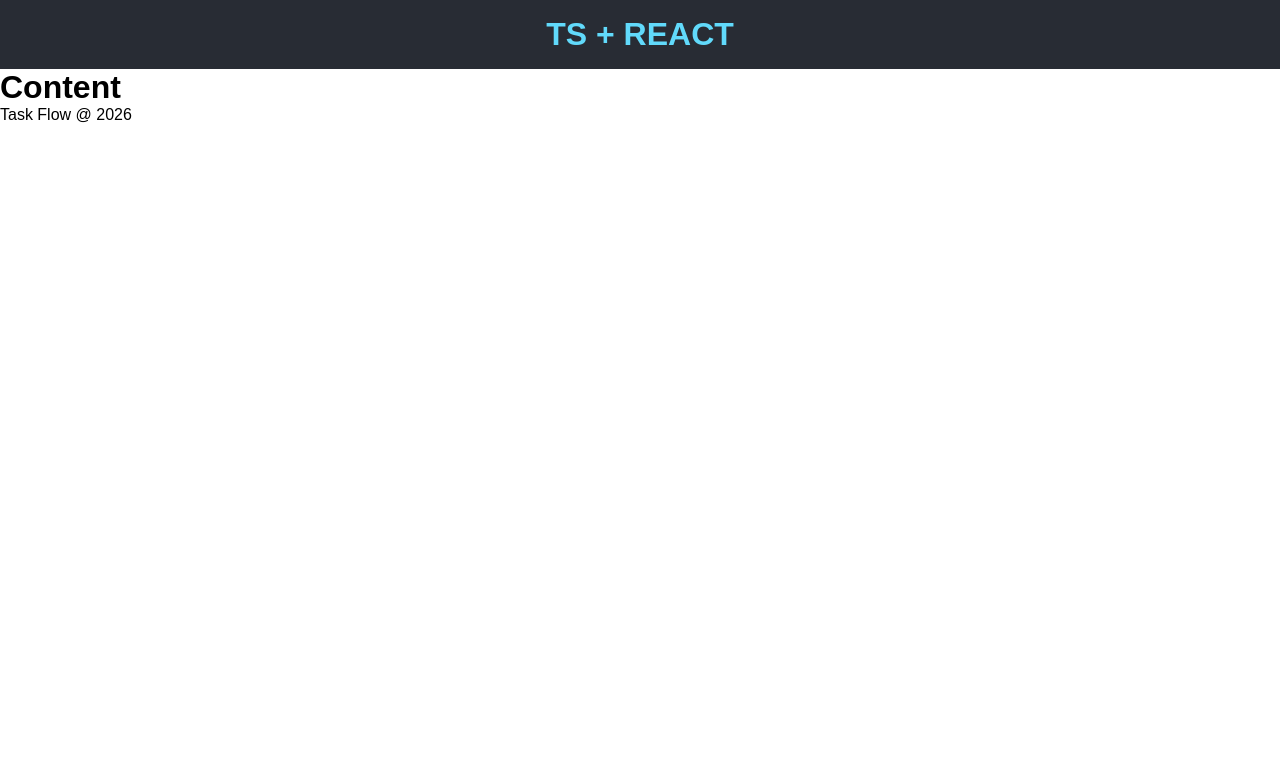
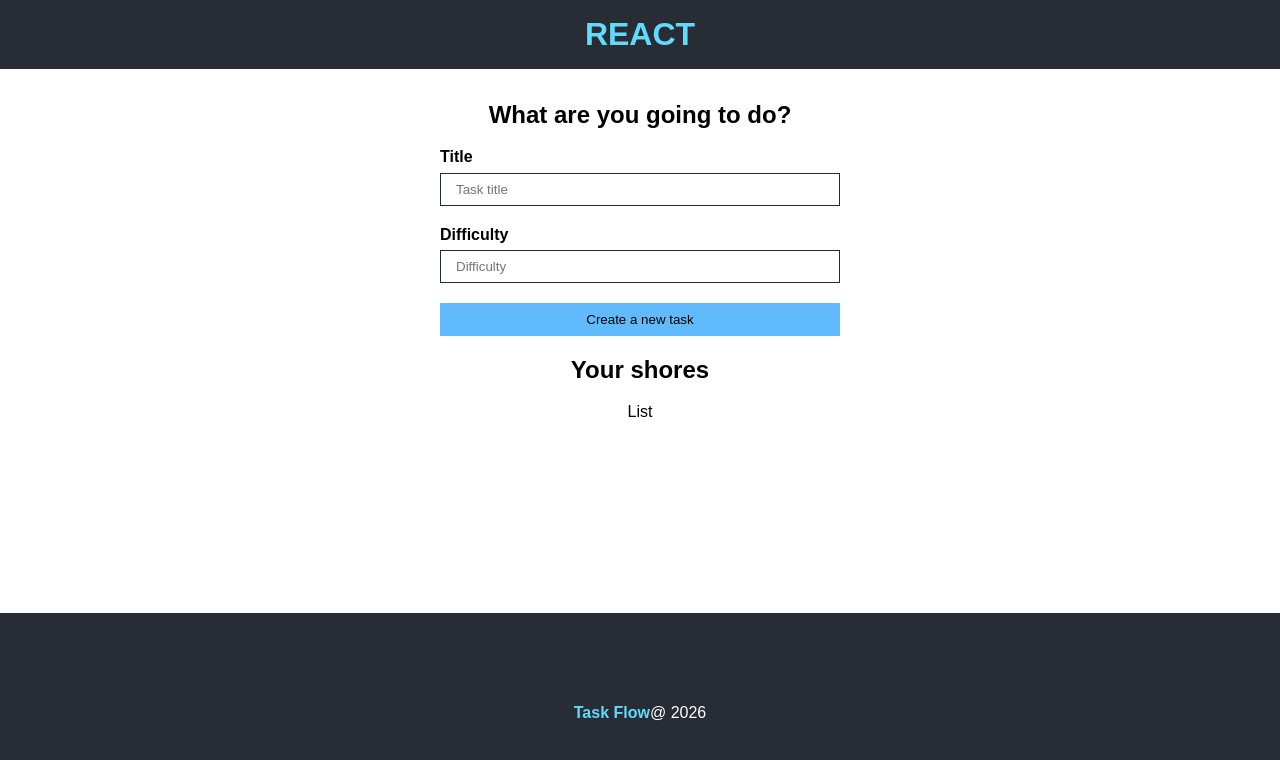
Before and after one commit to RodrigoMZanetti/task-flow, a React (Vite) app: page / in a window 1280 px wide. Shown: the top 760 px of the page. Built offline with nearby package versions, Linux system fonts and the light colour scheme.

Commit message:
feat: creat form and form styles

```diff
--- a/index.html
+++ b/index.html
@@ -4,6 +4,10 @@
     <meta charset="UTF-8" />
     <link rel="icon" type="image/svg+xml" href="/favicon.svg" />
     <meta name="viewport" content="width=device-width, initial-scale=1.0" />
+    <link
+      rel="stylesheet"
+      href="https://cdn.jsdelivr.net/npm/bootstrap-icons@1.13.1/font/bootstrap-icons.min.css"
+    />
     <title>task-flow</title>
   </head>
   <body>
--- /dev/null
+++ b/src/App.module.css
@@ -0,0 +1,9 @@
+.main {
+  min-height: 60vh;
+  text-align: center;
+  padding: 2em;
+}
+
+.main h2 {
+  margin-bottom: 0.8em;
+}
--- a/src/App.tsx
+++ b/src/App.tsx
@@ -1,14 +1,25 @@
-import "./App.css";
+import styles from "./App.module.css";
 
 //components
 import Footer from "./components/Footer";
 import Header from "./components/Header";
+import TaskForm from "./components/TaskForm";
+import TaskList from "./components/TaskList";
 
 function App() {
   return (
     <>
       <Header />
-      <h1>Content</h1>
+      <main className={styles.main}>
+        <div>
+          <h2>What are you going to do?</h2>
+          <TaskForm btnText="Create a new task" />
+        </div>
+        <div>
+          <h2>Your shores</h2>
+          <TaskList />
+        </div>
+      </main>
       <Footer />
     </>
   );
--- a/src/components/Footer.module.css
+++ b/src/components/Footer.module.css
@@ -0,0 +1,13 @@
+.footer {
+  height: 200px;
+  display: flex;
+  align-items: center;
+  justify-content: center;
+  background-color: #282c34;
+  color: #fff;
+}
+
+.footer__span {
+  font-weight: bold;
+  color: #61dafb;
+}
--- a/src/components/Footer.tsx
+++ b/src/components/Footer.tsx
@@ -1,7 +1,9 @@
+import styles from "./Footer.module.css";
+
 function Footer() {
   return (
-    <footer>
-      <span>Task Flow</span> @ 2026
+    <footer className={styles.footer}>
+      <span className={styles.footer__span}>Task Flow</span> @ 2026
     </footer>
   );
 }
--- a/src/components/Header.tsx
+++ b/src/components/Header.tsx
@@ -4,7 +4,7 @@ function Header() {
   return (
     <div>
       <header className={styles.header}>
-        <h1>TS + REACT</h1>
+        <h1>REACT</h1>
       </header>
     </div>
   );
--- /dev/null
+++ b/src/components/TaskForm.module.css
@@ -0,0 +1,37 @@
+.form {
+  display: flex;
+  flex-direction: column;
+  margin: 0 auto;
+  max-width: 400px;
+}
+
+.form input {
+  padding: 8px 15px;
+  margin-bottom: 1.5em;
+  border-radius: 0;
+  border: 1px solid #282c34;
+}
+
+.form input[type="submit"] {
+  background-color: #61bafb;
+  border: 1px solid #61bafb;
+  color: #000;
+  transition: 0.5s;
+  cursor: pointer;
+}
+
+.form input[type="submit"]:hover {
+  background-color: #fff;
+  border-color: #282c34;
+}
+
+.input__container {
+  display: flex;
+  flex-direction: column;
+  text-align: left;
+}
+
+.input__container label {
+  font-weight: bold;
+  margin-bottom: 0.4em;
+}
--- /dev/null
+++ b/src/components/TaskForm.tsx
@@ -0,0 +1,22 @@
+import styles from "./TaskForm.module.css";
+
+interface Props {
+  btnText: string;
+}
+
+function TaskForm({ btnText }: Props) {
+  return (
+    <form className={styles.form}>
+      <div className={styles.input__container}>
+        <label htmlFor="Title">Title</label>
+        <input type="text" name="title" placeholder="Task title" />
+      </div>
+      <div className={styles.input__container}>
+        <label htmlFor="difficulty">Difficulty</label>
+        <input type="text" name="difficulty" placeholder="Difficulty" />
+      </div>
+      <input type="submit" value={btnText} />
+    </form>
+  );
+}
+export default TaskForm;
--- /dev/null
+++ b/src/components/TaskList.tsx
@@ -0,0 +1,4 @@
+function TaskList() {
+  return <div>List</div>;
+}
+export default TaskList;
```
Also changed, not shown: src/App.css (deleted).
